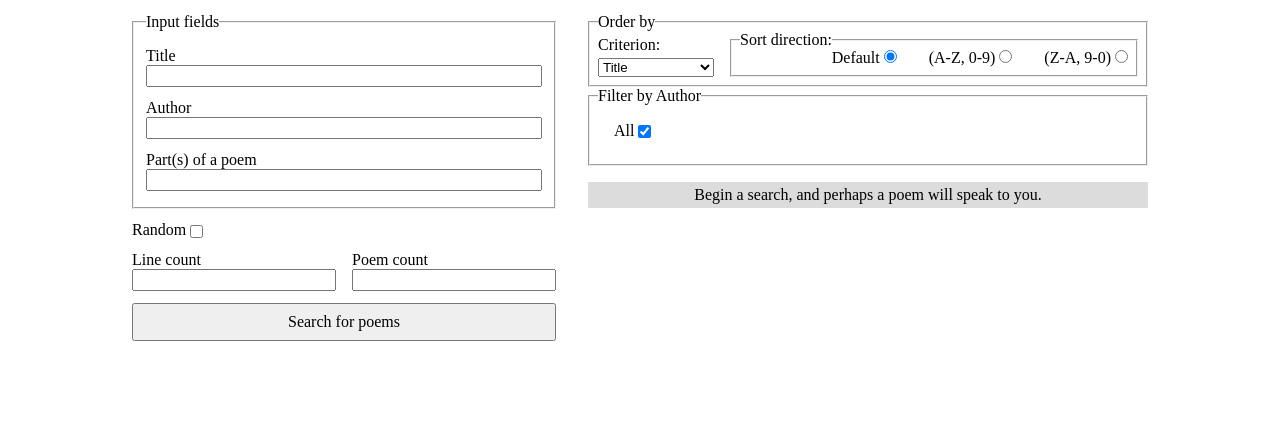
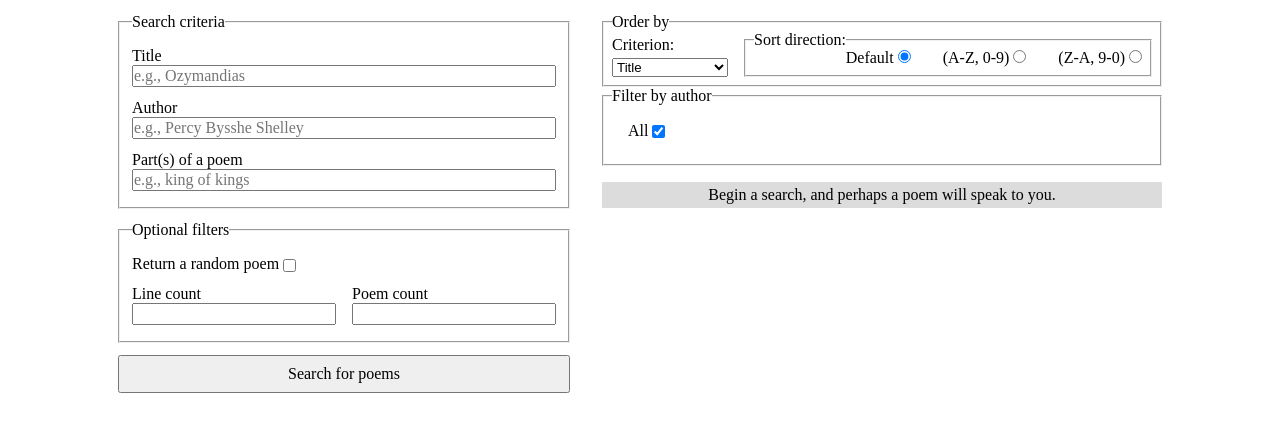
Before and after one commit to mjfneto/garden-of-verses, a plain HTML site: page index.html in a window 1280 px wide. Shown: the part 56-488 px from the top of the page. Drawn offline with Linux system fonts and the light colour scheme.

Commit message:
refactor: improve a11y of forms

```diff
--- a/index.html
+++ b/index.html
@@ -17,46 +17,85 @@
 
     <main>
       <section id="left-container">
-        <form id="search-form" aria-describedby="form-description">
-          <p id="form-description" class="visually-hidden">
-            Search for poems using title, author or lines.
+        <form id="search-form" aria-describedby="search-desc">
+          <p id="search-desc" class="visually-hidden">
+            Enter one or more fields to search for a poem by title, author, or
+            content line.
           </p>
-
           <fieldset id="input-field">
-            <legend>Input fields</legend>
+            <legend>Search criteria</legend>
 
             <label for="title">
               Title
-              <input type="text" name="title" id="title" />
+              <input
+                type="text"
+                name="title"
+                id="title"
+                placeholder="e.g., Ozymandias"
+              />
             </label>
 
             <label for="author">
               Author
-              <input type="text" name="author" id="author" />
+              <input
+                type="text"
+                name="author"
+                id="author"
+                placeholder="e.g., Percy Bysshe Shelley"
+              />
             </label>
 
             <label for="lines">
               Part(s) of a poem
-              <input type="text" name="lines" id="lines" />
+              <input
+                type="text"
+                name="lines"
+                id="lines"
+                placeholder="e.g., king of kings"
+              />
             </label>
           </fieldset>
 
+          <fieldset id="optional-filters">
+            <legend>Optional filters</legend>
+
+            <div>
               <label for="random">
-            Random
-            <input type="checkbox" name="random" id="random" />
+                Return a random poem
+                <input id="random" name="random" type="checkbox" />
               </label>
+            </div>
 
             <div id="number-inputs">
               <label for="linecount">
                 Line count
-              <input type="number" name="linecount" id="linecount" min="1" />
+                <input
+                  type="number"
+                  name="linecount"
+                  id="linecount"
+                  min="1"
+                  aria-describedby="line-count-desc"
+                />
               </label>
+              <p id="line-count-desc" class="visually-hidden">
+                Enter the number of lines each poem should have. Minimum 1.
+              </p>
 
               <label for="poemcount">
                 Poem count
-              <input type="number" name="poemcount" id="poemcount" min="1" />
+                <input
+                  type="number"
+                  name="poemcount"
+                  id="poemcount"
+                  min="1"
+                  aria-describedby="poem-count-desc"
+                />
               </label>
+              <p id="poem-count-desc" class="visually-hidden">
+                Specify how many poems to return in the results. Minimum 1.
+              </p>
             </div>
+          </fieldset>
 
           <button type="submit">Search for poems</button>
         </form>
@@ -109,7 +148,7 @@
             </fieldset>
           </fieldset>
           <fieldset id="filter-by-author">
-            <legend>Filter by Author</legend>
+            <legend>Filter by author</legend>
             <div id="author-filter-options">
               <div class="author-checkbox-container">
                 <label for="all-author-names">All</label>
--- a/style.css
+++ b/style.css
@@ -78,6 +78,11 @@ main {
   gap: 1rem;
 }
 
+main #left-container #search-form fieldset + fieldset,
+main #left-container #search-form button[type='submit'] {
+  margin-top: 0.75rem;
+}
+
 main #left-container #search-form fieldset#input-field {
   padding: 0.25rem 0.75rem;
 }
@@ -98,7 +103,11 @@ main #left-container #search-form #number-inputs {
   margin: 0.75rem 0;
 }
 
-main #left-container #search-form #random {
+main #left-container #search-form #optional-filters {
+  padding: 0.25rem 0.75rem;
+}
+
+main #left-container #search-form #optional-filters #random {
   display: inline;
   width: auto;
   margin: 0;
```
Lines whose indentation alone changed are shown as unchanged.
